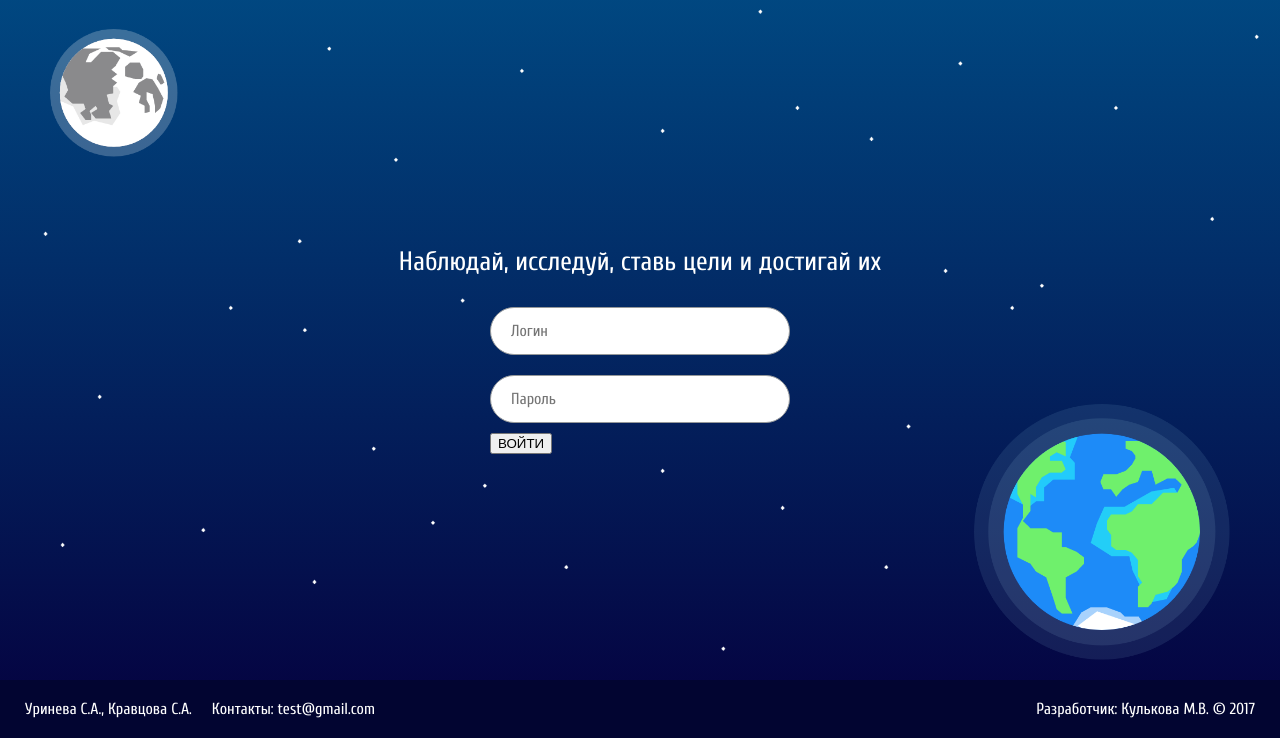
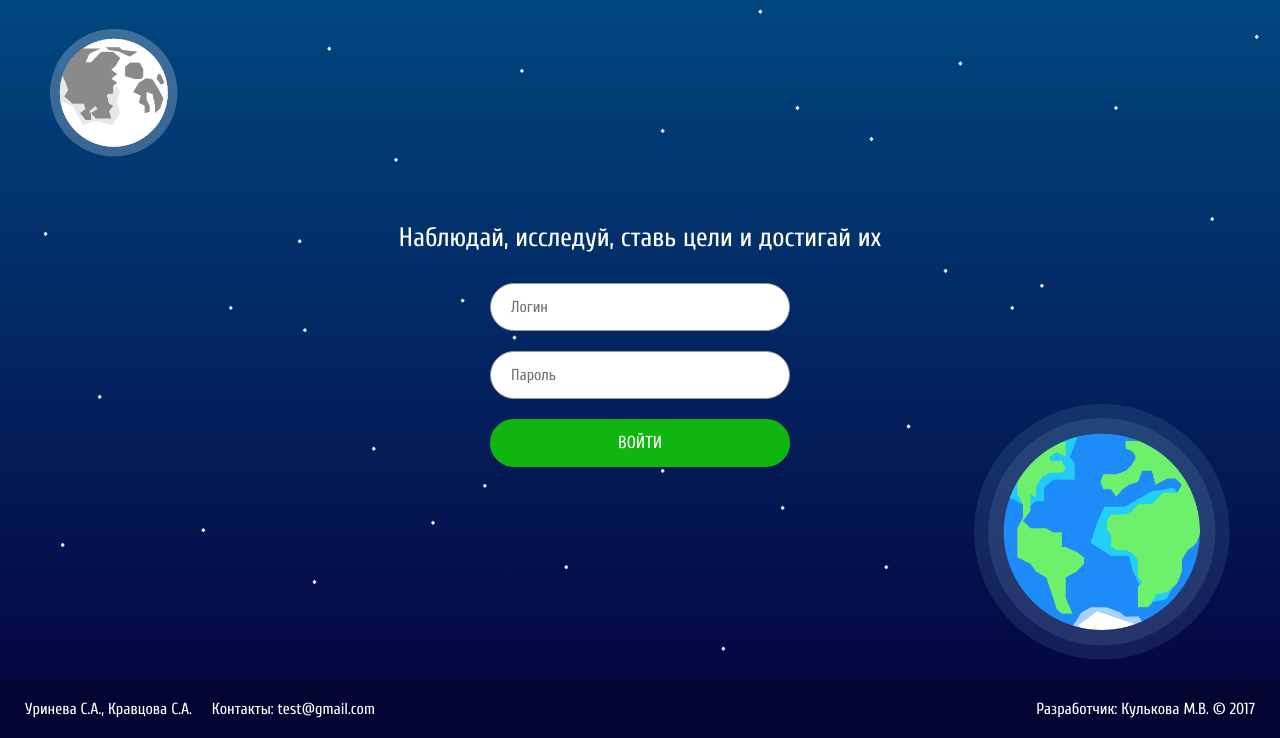
Before and after one commit to MariaKulkova/WeatherDiary, a website: page index.html in a window 1280 px wide. Shown: the part 62-800 px from the top of the page. Drawn offline with Linux system fonts and the light colour scheme.

Commit message:
Remove highlight border

```diff
--- a/css/main.css
+++ b/css/main.css
@@ -24,6 +24,10 @@ body {
 	flex: auto;
 	background-image: url("../img/stars-background.png"), linear-gradient(to top, #05003E, #004D86);
 	background-size: cover;
+}
+
+button:focus, input:focus {
+	outline: 0;
 }
 
 /*Header section*/
@@ -121,7 +125,7 @@ input[type=text], input[type=password] {
     font-size: 12pt;
 }
 
-.login-button {
+#login-button {
 	width: 100%;
 	height: 48px;
 	background-color: #11B511;
```
